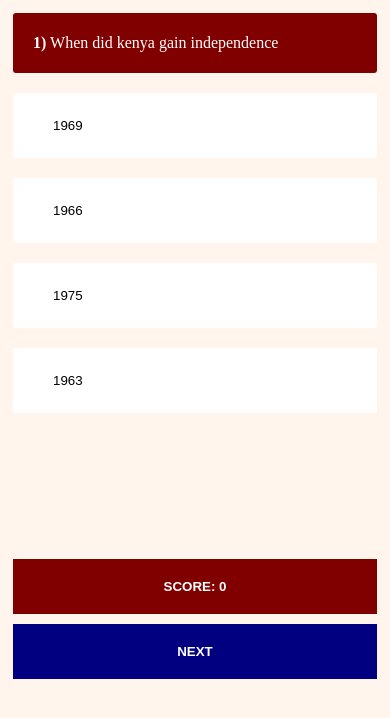
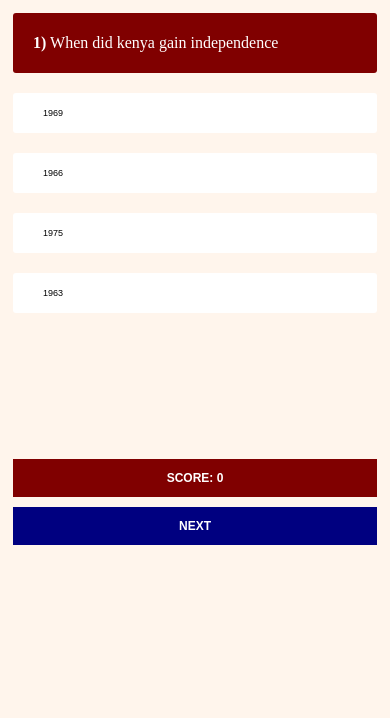
Before and after one commit to emedee/startng-task4, a plain HTML site: page index.html in a window 390 px wide. Drawn offline with Linux system fonts and the light colour scheme.

Commit message:
re-sizing

```diff
--- a/style.css
+++ b/style.css
@@ -11,6 +11,14 @@
     }
     .button{
         margin-top: 40% !important;
+    }
+    .answerOne, .answerTwo, .answerThree, .answerFour, .answerFive{
+        padding: 10px !important;
+        font-size: 9px !important;
+    }
+    .btn, .btn-red{
+        padding: 12px !important;
+        font-size: 12px !important;
     }
 }
 @media (min-width: 768px ){
```
